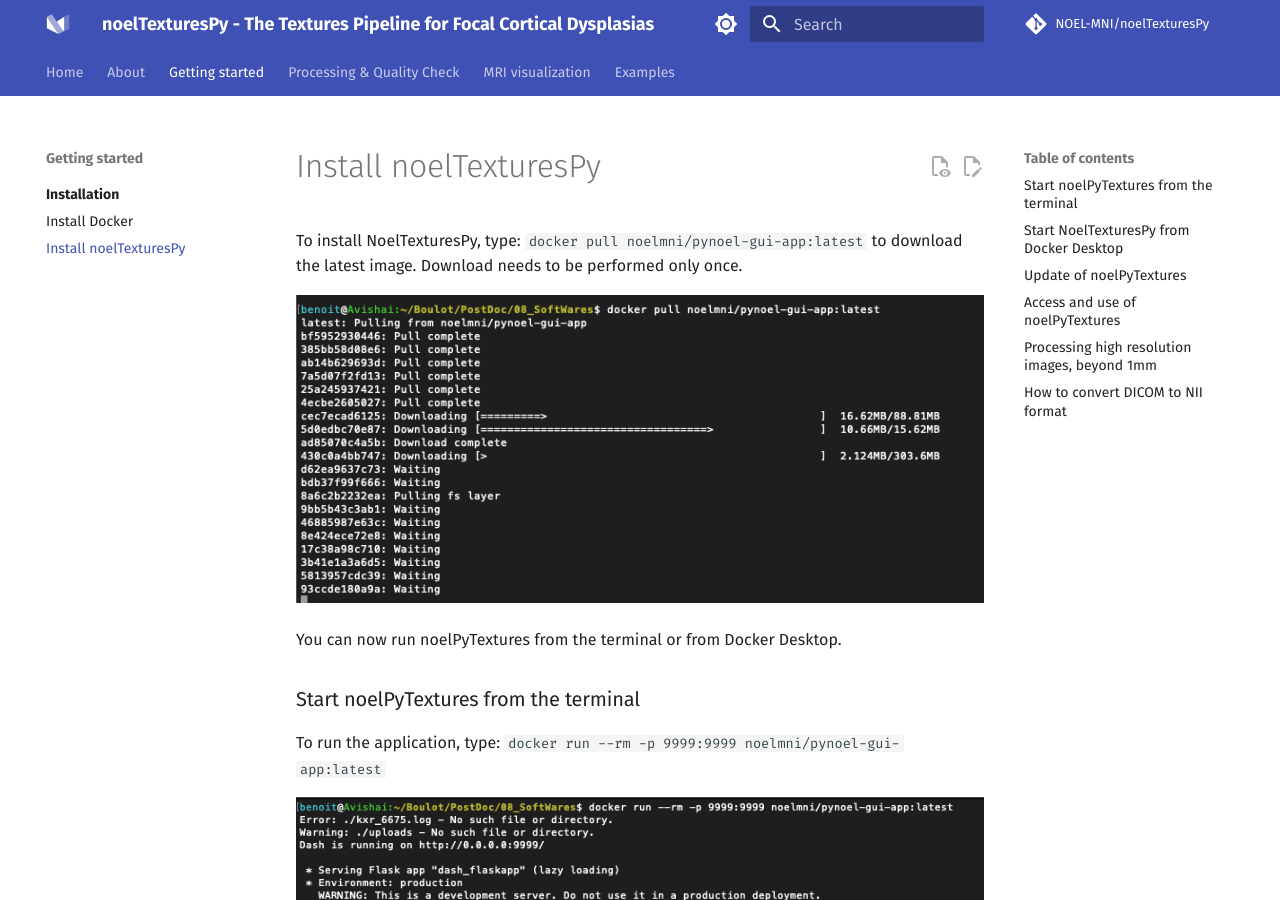
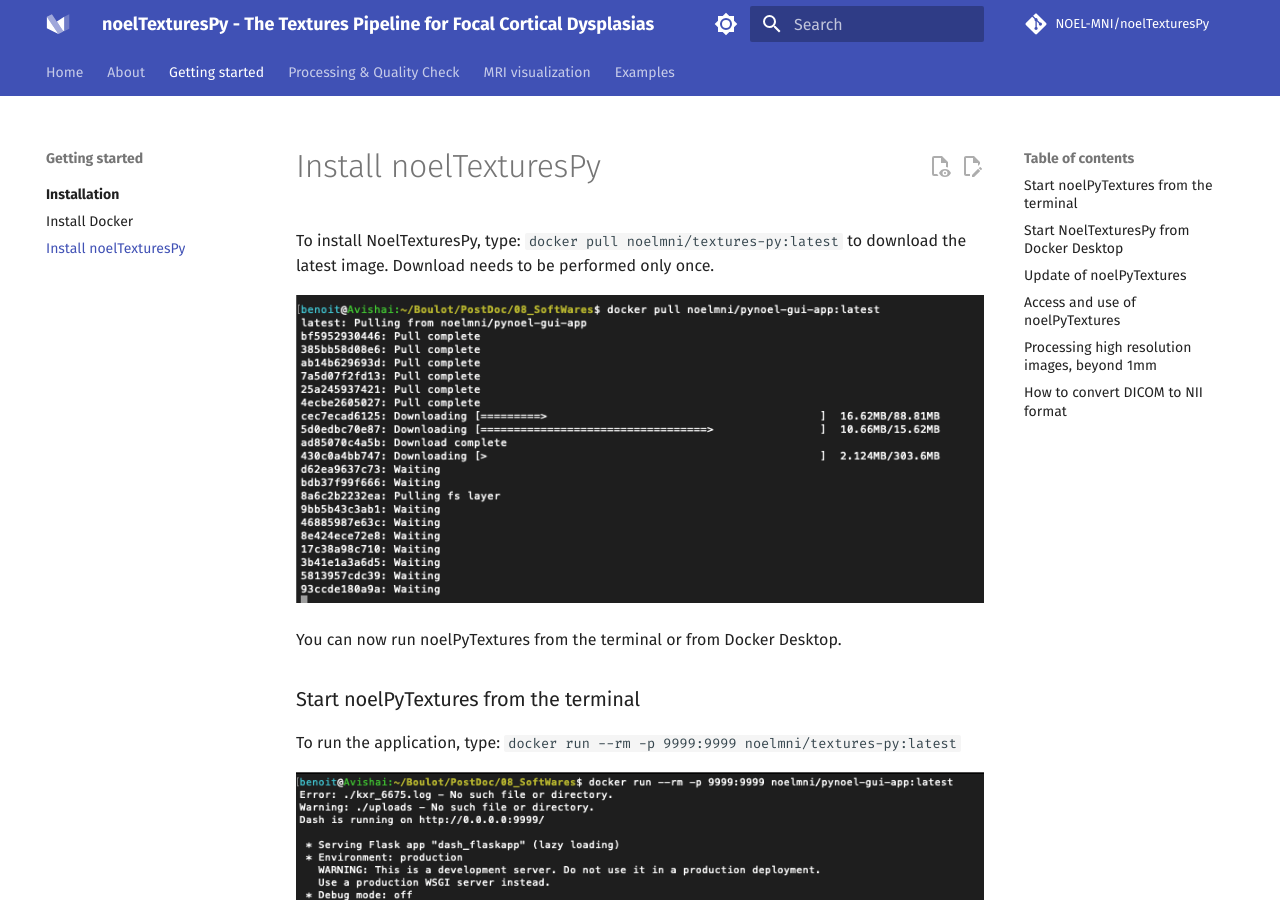
Before and after one commit to NOEL-MNI/noelTexturesPy, an MkDocs documentation site: the page built from docs/install/noeltexturespy.md, in a window 1280 px wide and 900 px high. Built offline with MkDocs 1.6.1 and Material for MkDocs 9.7.7, drawn with Linux system fonts in a browser that asks for light colours; comment, search, counter and statistics services are not loaded.

Commit message:
docs(docker): update image references to noelmni/textures-py
update documentation and configuration to use the new
docker image name across install guides, README, and
mkdocs config to match consolidated image naming

```diff
--- a/docs/install/noeltexturespy.md
+++ b/docs/install/noeltexturespy.md
@@ -1,4 +1,4 @@
-To install NoelTexturesPy, type: `docker pull noelmni/pynoel-gui-app:latest` to download the latest image. Download needs to be performed only once.
+To install NoelTexturesPy, type: `docker pull noelmni/textures-py:latest` to download the latest image. Download needs to be performed only once.
 
 ![](../assets/media/image8.png)
 
@@ -6,7 +6,7 @@
 
 ### Start noelPyTextures from the terminal
 
-To run the application, type: `docker run --rm -p 9999:9999 noelmni/pynoel-gui-app:latest`
+To run the application, type: `docker run --rm -p 9999:9999 noelmni/textures-py:latest`
 
 ![](../assets/media/image9.png)
 
--- a/mkdocs.yml
+++ b/mkdocs.yml
@@ -74,7 +74,7 @@
     - icon: fontawesome/brands/github
       link: https://github.com/NOEL-MNI
     - icon: fontawesome/brands/docker
-      link: https://hub.docker.com/repository/docker/noelmni/pynoel-gui-app
+      link: https://hub.docker.com/repository/docker/noelmni/textures-py
 
 # Extensions
 markdown_extensions:
```
Also changed, not shown: AGENTS.md (+1 -1 lines), README.md (+3 -3 lines), docs/processing-qc.md (+1 -1 lines).
